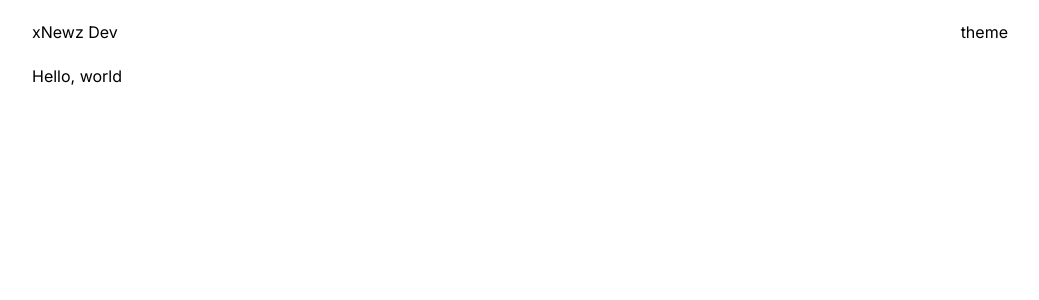
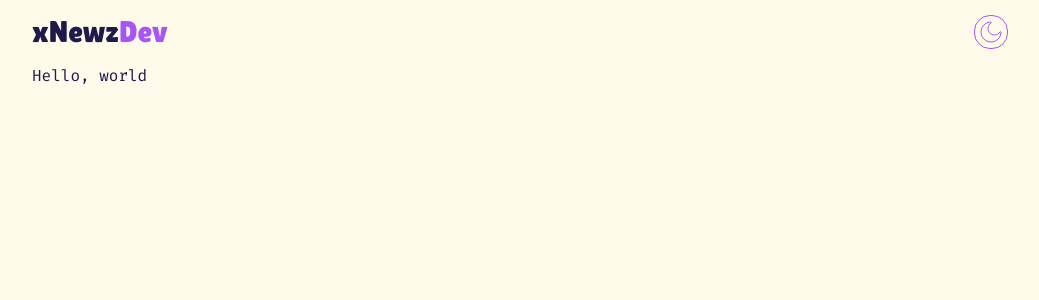
Before and after one commit to xNewz/my-blog, a Next.js app: page / in a window 1280 px wide. Shown: the top 300 px of the page, without its empty margins (120-1159 px from the left). Built offline with nearby package versions, Linux system fonts and the light colour scheme.

Commit message:
add: theme and logo

```diff
--- /dev/null
+++ b/app/components/Icons.tsx
@@ -0,0 +1,89 @@
+export const SunIcon = () => {
+    return (
+      <svg
+        width="24px"
+        height="24px"
+        viewBox="0 0 24 24"
+        fill="none"
+        xmlns="http://www.w3.org/2000/svg"
+      >
+        <g id="SVGRepo_bgCarrier" strokeWidth="0" />
+
+        <g
+          id="SVGRepo_tracerCarrier"
+          stroke-linecap="round"
+          stroke-linejoin="round"
+        />
+
+        <g id="SVGRepo_iconCarrier">
+          {" "}
+          <path
+            d="M12 3V4M12 20V21M4 12H3M6.31412 6.31412L5.5 5.5M17.6859 6.31412L18.5 5.5M6.31412 17.69L5.5 18.5001M17.6859 17.69L18.5 18.5001M21 12H20M16 12C16 14.2091 14.2091 16 12 16C9.79086 16 8 14.2091 8 12C8 9.79086 9.79086 8 12 8C14.2091 8 16 9.79086 16 12Z"
+            stroke="#a955f7"
+            stroke-width="2"
+            stroke-Linecap="round"
+            stroke-linejoin="round"
+          />{" "}
+        </g>
+      </svg>
+    );
+  };
+
+  export const MoonIcon = () => {
+    return (
+      <svg
+        width="24px"
+        height="24px"
+        viewBox="0 0 24 24"
+        fill="none"
+        xmlns="http://www.w3.org/2000/svg"
+        stroke="#a955f7"
+      >
+        <g id="SVGRepo_bgCarrier" strokeWidth="0" />
+
+        <g
+          id="SVGRepo_tracerCarrier"
+          strokeLinecap="round"
+          strokeLinejoin="round"
+        />
+
+        <g id="SVGRepo_iconCarrier">
+          {" "}
+          <path
+            d="M12 22C17.5228 22 22 17.5228 22 12C22 11.5373 21.3065 11.4608 21.0672 11.8568C19.9289 13.7406 17.8615 15 15.5 15C11.9101 15 9 12.0899 9 8.5C9 6.13845 10.2594 4.07105 12.1432 2.93276C12.5392 2.69347 12.4627 2 12 2C6.47715 2 2 6.47715 2 12C2 17.5228 6.47715 22 12 22Z"
+            fill="#fffbeb"
+          />{" "}
+        </g>
+      </svg>
+    );
+  };
+
+  export const BackArrowIcon = () => {
+    return (
+      <svg
+        fill="#a955f7"
+        version="1.1"
+        id="Capa_1"
+        xmlns="http://www.w3.org/2000/svg"
+        width="24px"
+        height="24px"
+        viewBox="0 0 45.58 45.58"
+      >
+        <g id="SVGRepo_bgCarrier" strokeWidth="0" />
+
+        <g
+          id="SVGRepo_tracerCarrier"
+          strokeLinecap="round"
+          strokeLinejoin="round"
+        />
+
+        <g id="SVGRepo_iconCarrier">
+          {" "}
+          <g>
+            {" "}
+            <path d="M45.506,33.532c-1.741-7.42-7.161-17.758-23.554-19.942V7.047c0-1.364-0.826-2.593-2.087-3.113 c-1.261-0.521-2.712-0.229-3.675,0.737L1.305,19.63c-1.739,1.748-1.74,4.572-0.001,6.32L16.19,40.909 c0.961,0.966,2.415,1.258,3.676,0.737c1.261-0.521,2.087-1.75,2.087-3.113v-6.331c5.593,0.007,13.656,0.743,19.392,4.313 c0.953,0.594,2.168,0.555,3.08-0.101C45.335,35.762,45.763,34.624,45.506,33.532z" />{" "}
+          </g>{" "}
+        </g>
+      </svg>
+    );
+  };
--- a/app/components/Navbar.tsx
+++ b/app/components/Navbar.tsx
@@ -1,16 +1,22 @@
-import Link from 'next/link'
+import Link from "next/link";
+import ThemeSwitch from "./ThemeSwitch";
+import { Lilita_One } from "next/font/google";
+
+const font = Lilita_One({ weight: "400", subsets: ["latin"] });
 
 const Navbar = () => {
   return (
-    <div className='mx-auto max-w-5xl px-6'>
-        <div className='flex justify-between items-center h-16 w-full'>
-            <Link href='/'>
-                <div>xNewz Dev</div>
-            </Link>
-            <div>theme</div>
-        </div>
+    <div className="mx-auto max-w-5xl px-6">
+      <div className="flex justify-between items-center h-16 w-full">
+        <Link href="/">
+          <div className={`${font.className} text-3xl dark:text-amber-50`}>
+            xNewz<span className="text-purple-500">Dev</span>
+          </div>
+        </Link>
+        <ThemeSwitch />
+      </div>
     </div>
-  )
-}
+  );
+};
 
-export default Navbar
+export default Navbar;
--- /dev/null
+++ b/app/components/ThemeSwitch.tsx
@@ -0,0 +1,24 @@
+"use client";
+
+import React, { useEffect, useState } from "react";
+import { useTheme } from "next-themes";
+import { MoonIcon, SunIcon } from "./icons";
+
+const ThemeSwitch = () => {
+  const { theme, setTheme } = useTheme();
+  const [mounted, setMounted] = useState(false);
+  useEffect(() => {
+    setMounted(true);
+  }, []);
+  if (!mounted) return null;
+  return (
+    <button
+      className="border border-purple-500 rounded-2xl p-1 hover:bg-purple-500 hover:bg-opacity-10 dark:hover:bg-opacity-10 dark:hover:bg-amber-50"
+      onClick={() => setTheme(theme === "dark" ? "light" : "dark")}
+    >
+      {theme === "dark" ? <SunIcon /> : <MoonIcon />}
+    </button>
+  );
+};
+
+export default ThemeSwitch;
--- a/app/layout.tsx
+++ b/app/layout.tsx
@@ -1,9 +1,10 @@
 import type { Metadata } from "next";
-import { Inter } from "next/font/google";
+import { Inter, Fira_Code } from "next/font/google";
 import "./globals.css";
 import Navbar from "./components/Navbar";
+import { Provider } from "./utils/Provider";
 
-const inter = Inter({ subsets: ["latin"] });
+const firaCode = Fira_Code({ subsets: ["latin"] });
 
 export const metadata: Metadata = {
   title: "Create Next App",
@@ -17,9 +18,13 @@
 }>) {
   return (
     <html lang="en">
-      <body className={inter.className}>
-        <Navbar />
-        <main className="mx-auto max-w-5xl px-6">{children}</main>
+      <body
+        className={`${firaCode.className} h-full bg-amber-50 text-indigo-950 dark:bg-slate-950 dark:text-amber-50 dark:selection:bg-purple-500`}
+      >
+        <Provider>
+          <Navbar />
+          <main className="mx-auto max-w-5xl px-6">{children}</main>
+        </Provider>
       </body>
     </html>
   );
--- /dev/null
+++ b/app/utils/Provider.tsx
@@ -0,0 +1,12 @@
+"use client";
+
+import React from "react";
+import { ThemeProvider } from "next-themes";
+
+interface Props {
+  children: React.ReactNode;
+}
+
+export const Provider = ({ children }: Props) => {
+  return <ThemeProvider attribute="class">{children}</ThemeProvider>;
+};
--- a/tailwind.config.ts
+++ b/tailwind.config.ts
@@ -6,9 +6,8 @@
     "./components/**/*.{js,ts,jsx,tsx,mdx}",
     "./app/**/*.{js,ts,jsx,tsx,mdx}",
   ],
-  theme: {
-
-  },
+  darkMode: "class",
+  theme: {},
   plugins: [require("@tailwindcss/typography")],
 };
 export default config;
```
